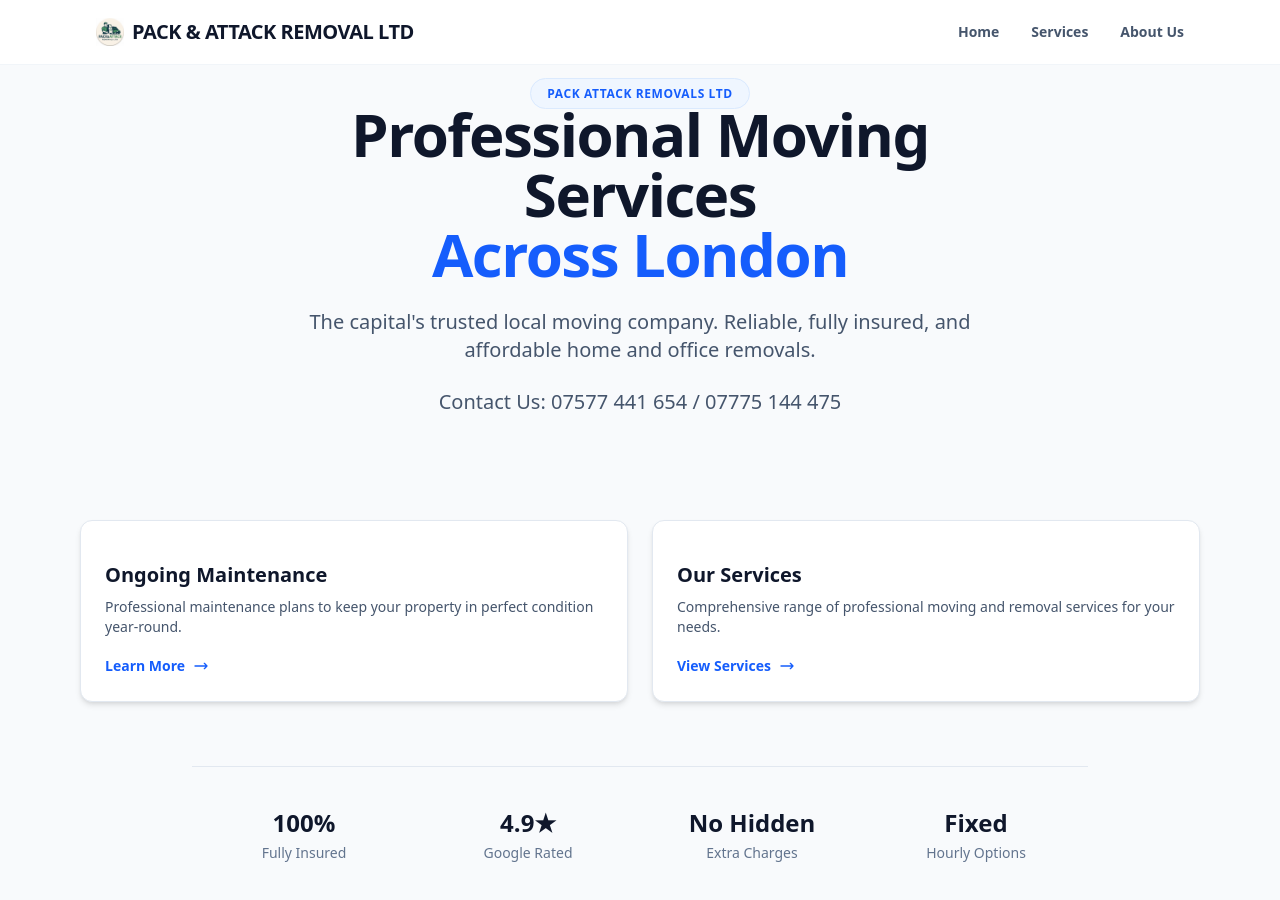
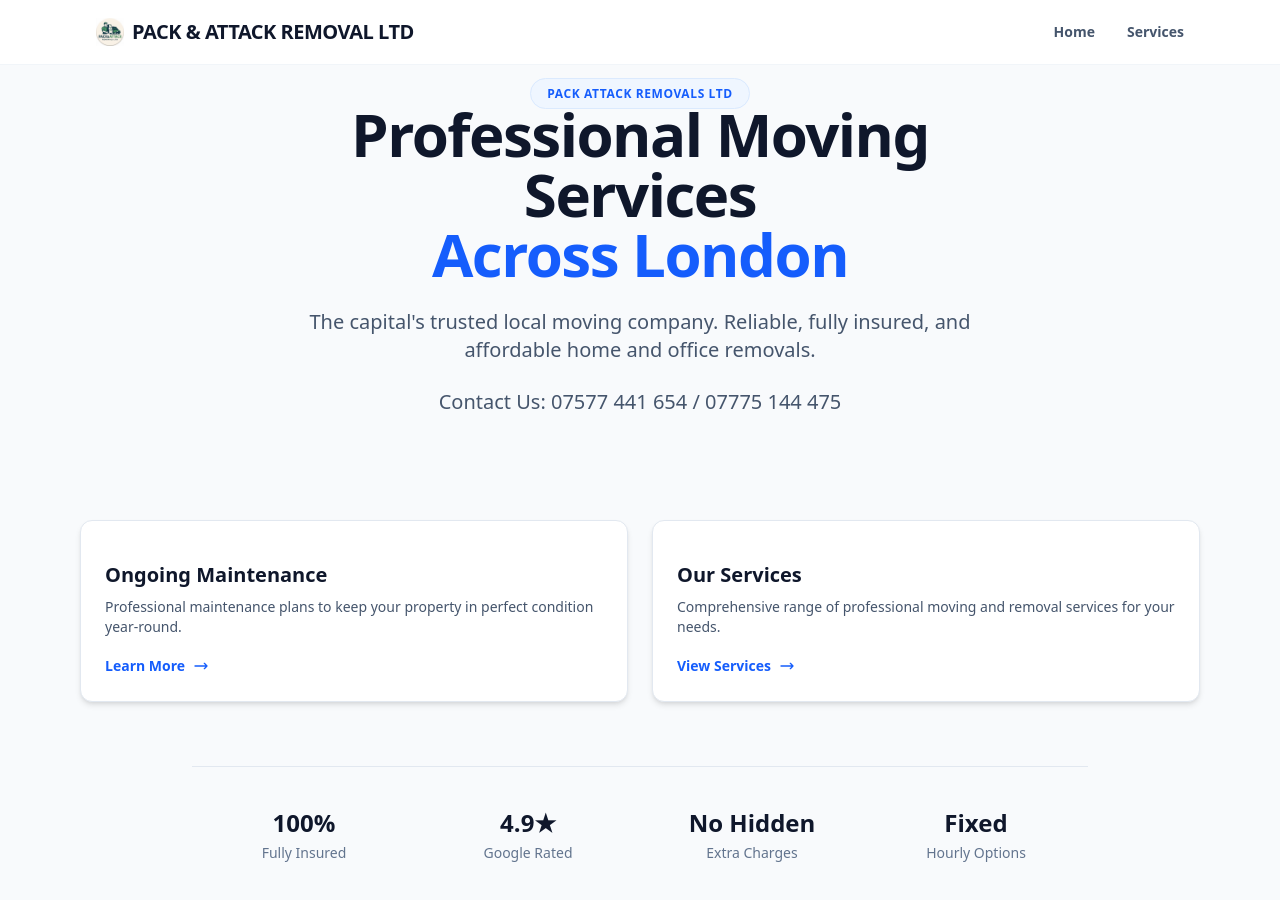
Before and after one commit to Zavyar-Riasat/packattackremovalltdwebs, a Next.js app: page / in a window 1280 px wide. Shown: the top 900 px of the page. Built offline with nearby package versions, Linux system fonts and the light colour scheme.

Commit message:
remove services and about us from quote from navbar

```diff
--- a/components/Navbar.tsx
+++ b/components/Navbar.tsx
@@ -32,7 +32,7 @@
           <div className="hidden md:flex items-center space-x-8 font-semibold text-sm text-slate-600">
             <Link href="/" className="hover:text-blue-600 transition-colors">Home</Link>
             <Link href="/services" className="hover:text-blue-600 transition-colors">Services</Link>
-            <Link href="/about" className="hover:text-blue-600 transition-colors">About Us</Link>
+            {/* <Link href="/about" className="hover:text-blue-600 transition-colors">About Us</Link> */}
             {/* <Link
               href="/quote"
               className="px-4 py-2 bg-blue-600 hover:bg-blue-700 text-white font-bold rounded-xl transition-colors shadow-md shadow-blue-600/10"
@@ -83,13 +83,13 @@
             >
               Services
             </Link>
-            <Link
+            {/* <Link
               href="/about"
               onClick={() => setIsOpen(false)}
               className="block px-3 py-2.5 rounded-xl hover:bg-slate-50 hover:text-blue-600 transition-all"
             >
               About Us
-            </Link>
+            </Link> */}
             <div className="pt-2 px-3">
               <Link
                 href="/quote"
```
